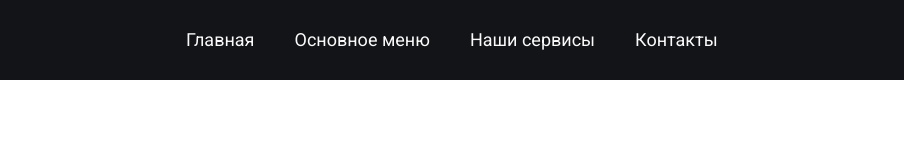
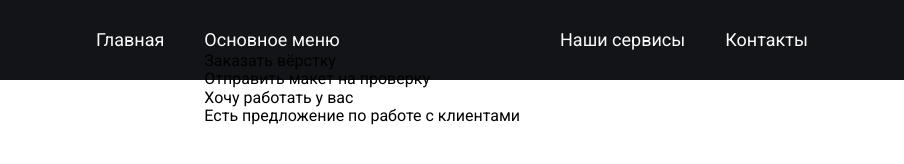
Before and after one commit to SonicFear96/alpaka-menu, a plain HTML site: page index.html in a window 1280 px wide. Shown: the full height of the page, 114-1018 px from the left. Drawn offline with Linux system fonts and the light colour scheme.

Commit message:
css basic

```diff
--- a/css/style.css
+++ b/css/style.css
@@ -14,7 +14,8 @@ mobile-width-only: 767px;
 iPhone 8 :376px */
 
 html,
-body {
+body,
+main {
   height: 100%;
   box-sizing: border-box;
 }
@@ -199,8 +200,9 @@ body {
 
 .main__container {
   width: 100%;
-  height: 944px;
+  height: 100%;
   background-image: url(../img/alpaca.png);
   background-repeat: no-repeat;
   background-size: cover;
+  background-position-x: center;
 }
--- a/index.html
+++ b/index.html
@@ -23,25 +23,25 @@
         <button class="nav__toggle">
           <span class="visually-hidden">Меню</span>
         </button>
-        <nav class="header__nav">
+        <nav class="header__nav display-toggle">
           <ul class="nav__main-menu">
             <li class="menu-item">
               <a class="menu-link" href="#">Главная</a>
             </li>
             <li class="menu-item">
               <a class="menu-link" href="#">Основное меню</a>
-              <!-- <ul class="nav__sub-menu">
+              <ul class="nav__sub-menu">
                 <li><a>Заказать вёрстку</a></li>
                 <li><a>Отправить макет на проверку</a></li>
                 <li><a>Хочу работать у вас</a></li>
                 <li>
                   <a>Есть предложение по работе с клиентами</a>
-                  <ul class="sub-menu__sub">
+                  <!-- <ul class="sub-menu__sub">
                     <li><a> У меня есть оффер </a></li>
                     <li><a>Сделать партнёром</a></li>
-                  </ul>
+                  </ul> -->
                 </li>
-              </ul> -->
+              </ul>
             </li>
             <li class="menu-item">
               <a class="menu-link" href="#">Наши сервисы</a>
```
